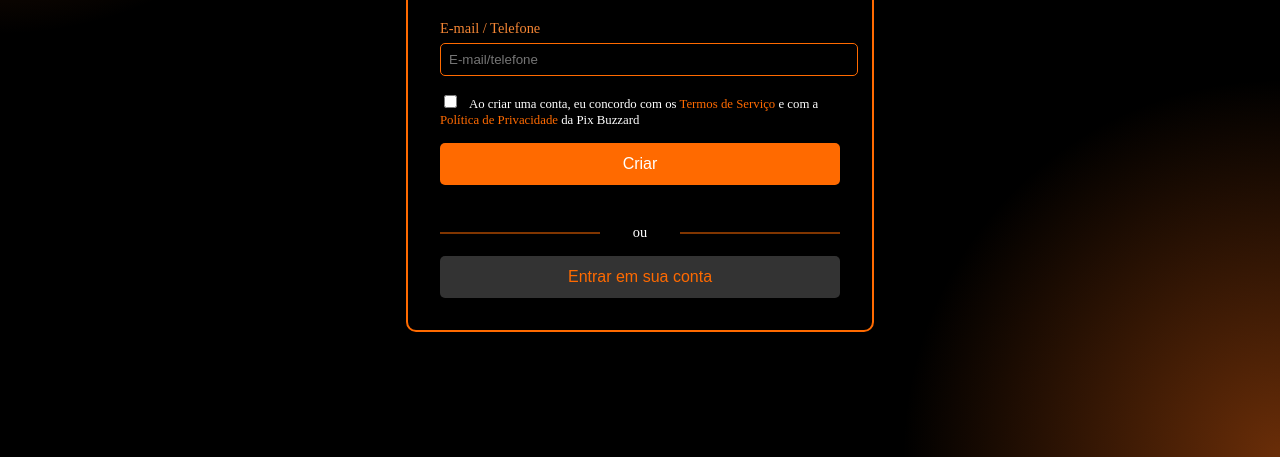
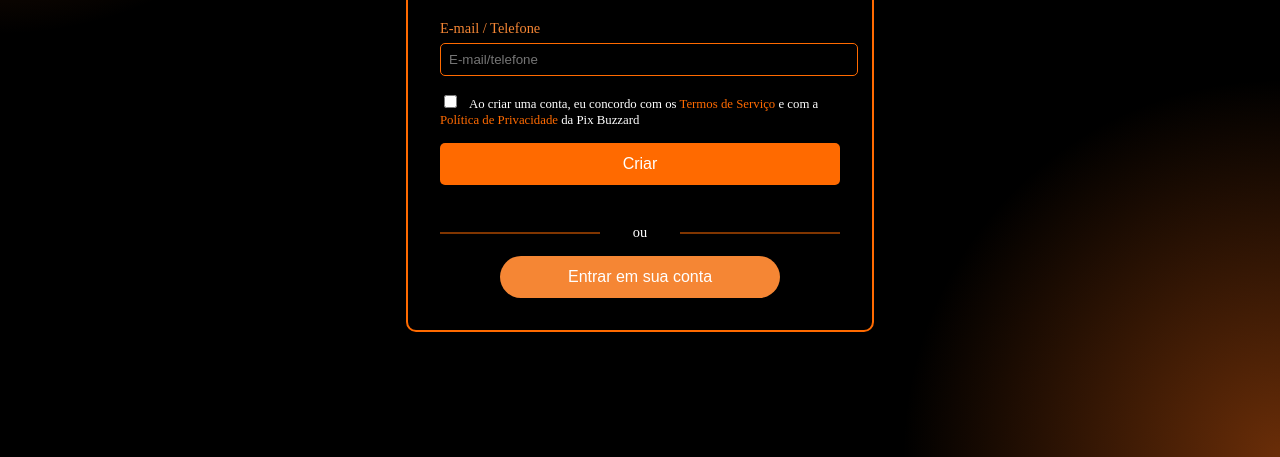
Before and after one commit to IcaroMoreir4/BuzzardDoPix, a plain HTML site: page cadastrraConta.html in a window 1280 px wide. Shown: the part 343-800 px from the top of the page. Drawn offline with Linux system fonts and the light colour scheme.

Commit message:
atulizacao tela de cadastro

```diff
--- a/css/cadastroConta.css
+++ b/css/cadastroConta.css
@@ -91,8 +91,10 @@
 }
 
 .login__button--signin {
-    background-color: #333;
-    color: #ff6a00;
+    background-color: #F58634;
+    color: #FFF;
+    width: 70%;
+    border-radius: 40px;
 }
 
 .login__divider {
```
Also changed, not shown: cadastrraConta.html (renamed from index.html).
